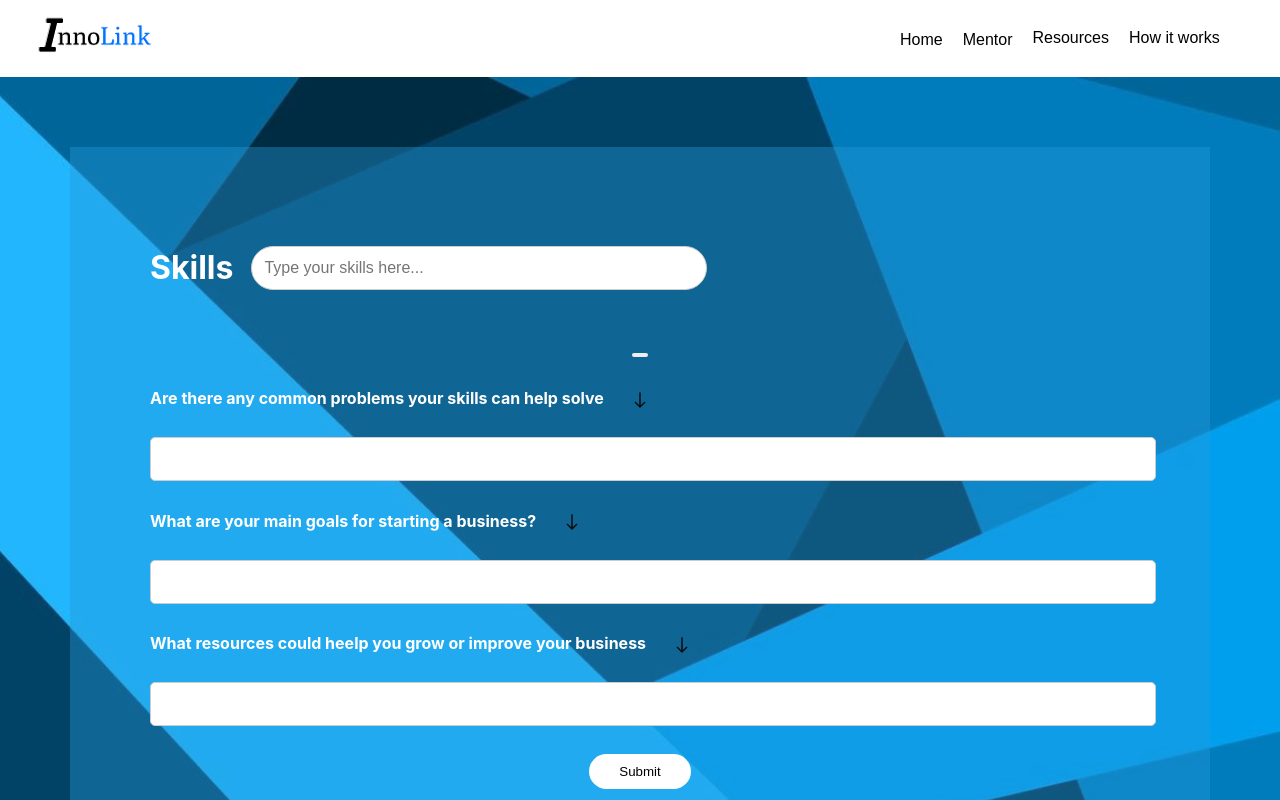
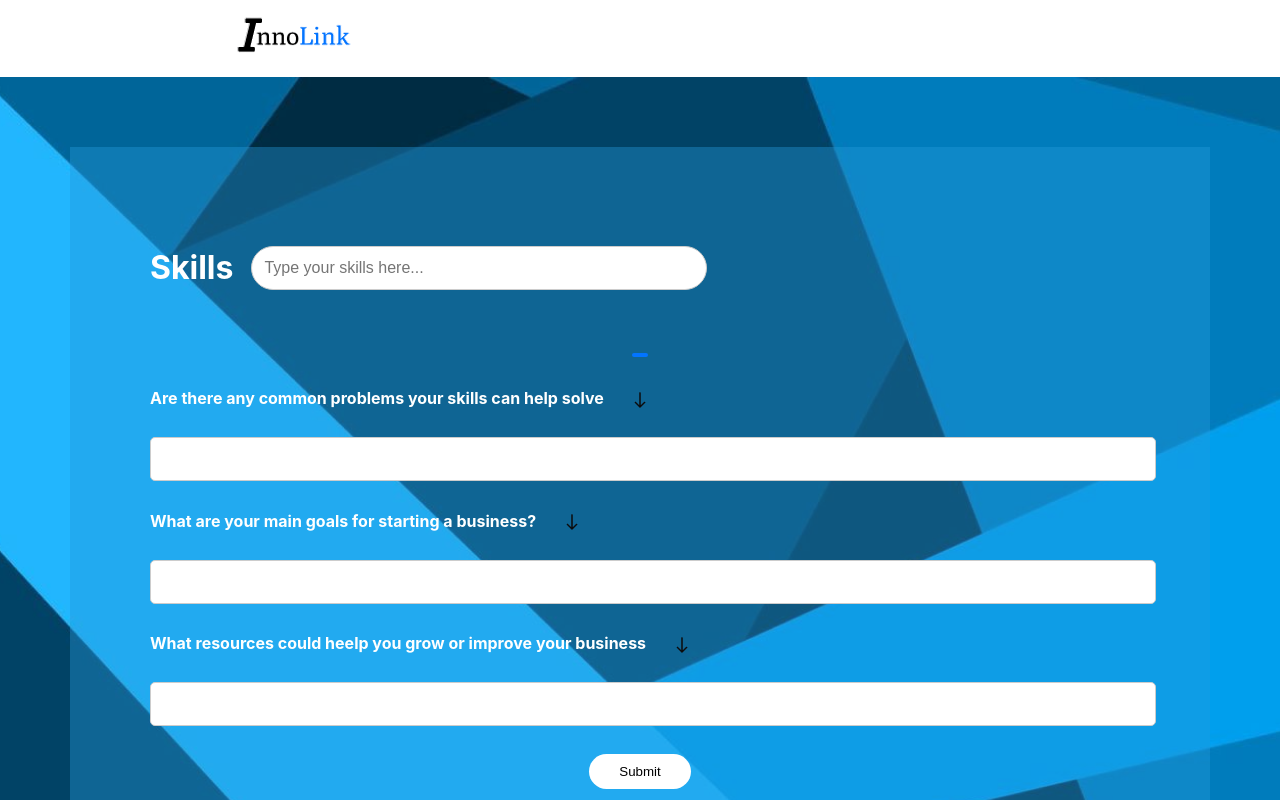
Before and after one commit to prospersibanda/Ino-Link-hackathon, a React (Create React App) app in the folder frontend/: page /skills in a window 1280 px wide. Shown: the top 800 px of the page. Built offline with nearby package versions, Linux system fonts and the light colour scheme.

Commit message:
fixed styling of some pages

```diff
--- a/frontend/src/App.js
+++ b/frontend/src/App.js
@@ -9,15 +9,13 @@ import YouthDashboard from './pages/YouthDashboard';
 import ExploreResources from './pages/ExploreResources';
 import ChatWindow from './pages/ChatWindow';
 import NotFound from './pages/NotFound';
-import Navbar from './components/Navbar/Navbar';
 import JoinUsForm from './components/JoinUsForm/JoinUsForm';
 import Skills from './components/skillsForm/skillsForm';
-
 
 function App() {
   return (
     <Router>
-      <Navbar/>
+
       <div className="App">
         <Routes>
           <Route path="/" element={<Home />} />
--- a/frontend/src/components/JoinUsForm/JoinUsForm.jsx
+++ b/frontend/src/components/JoinUsForm/JoinUsForm.jsx
@@ -2,6 +2,7 @@ import React, { useContext } from 'react';
 import './JoinUsForm.css';
 import { useNavigate } from 'react-router-dom';
 import { UserContext } from '../../context/UserContext';
+import Navbar from '../Navbar2/Navbar2';
 
 const JoinUsForm = () => {
   const { userData, setUserData } = useContext(UserContext);
@@ -46,6 +47,8 @@ const JoinUsForm = () => {
   };
 
   return (
+    <>
+    <Navbar/>
     <div className="join-us-container">
       <div className="join-us-form">
         <h2>Join us</h2>
@@ -155,6 +158,7 @@ const JoinUsForm = () => {
         </form>
       </div>
     </div>
+    </>
   );
 };
 
--- a/frontend/src/components/LoginForm/LoginForm.jsx
+++ b/frontend/src/components/LoginForm/LoginForm.jsx
@@ -1,6 +1,7 @@
 import React, { useState } from 'react';
 import './LoginForm.css';
 import { useNavigate } from 'react-router';
+import Navbar from '../../components/Navbar2/Navbar2'
 
 
 
@@ -45,6 +46,8 @@ const LoginForm = () => {
   };
 
   return (
+    <>
+    <Navbar/>
     <div className="login-container">
       <div className="login-form">
         <h2>Log in</h2>
@@ -80,6 +83,7 @@ const LoginForm = () => {
         </p>
       </div>
     </div>
+    </>
   );
 };
 
--- a/frontend/src/components/MentorProfile.jsx/MentorProfile.jsx
+++ b/frontend/src/components/MentorProfile.jsx/MentorProfile.jsx
@@ -3,6 +3,7 @@ import './MentorProfile.css';
 import banner from '../../Assets/banner.jpg';
 import { FaLock, FaGem, FaArrowRight, FaInfoCircle } from 'react-icons/fa';
 import { useNavigate } from 'react-router-dom';
+import Navbar from '../Navbar2/Navbar2';
 
 const MentorProfile = () => {
     const navigate = useNavigate();
@@ -12,6 +13,8 @@ const MentorProfile = () => {
     };
 
     return (
+        <>
+        <Navbar/>
         <div className="mentor-profile-container">
             {/* Profile Header */}
             <div className="profile-header">
@@ -61,6 +64,7 @@ const MentorProfile = () => {
                 </div>
             </div>
         </div>
+        </>
     );
 };
 
--- a/frontend/src/components/Navbar/Navbar.css
+++ b/frontend/src/components/Navbar/Navbar.css
@@ -8,6 +8,10 @@
 
   .navbar-logo {
     width: 100%;
+
+  }
+  .navbar-logo img{
+    margin-right: 700px;
   }
 
   .logo-letter {
@@ -19,7 +23,7 @@
     list-style: none;
     display: flex;
     gap: 20px;
-    margin-left: -50vh;
+  margin-left: -80vh;
 
   }
 
@@ -54,3 +58,14 @@
       display: none;
     }
   }
+
+  button .sign-up{
+    color: white;
+  }
+  button{
+    background-color: #0274FF ;
+    border: none;
+    border-radius: 20px;
+    padding: 10px 20px;
+
+  }
--- a/frontend/src/components/Navbar/Navbar.jsx
+++ b/frontend/src/components/Navbar/Navbar.jsx
@@ -12,14 +12,17 @@ const Navbar = () => {
         </Link>
       </div>
       <ul className="navbar-links">
-        <li  className='acive'><a href="#home">Home</a></li>
+        <li  className='acive'><a href="#home">Business idea</a></li>
+        <Link to={'/dashboard'}>
         <li><a href="#mentor">Mentor</a></li>
+        </Link>
         <Link to='/explore'>
         <li><a href="#resources">Resources</a></li>
         </Link>
         <Link to={'/skills'}>
-        <li><a href="#how-it-works">How it works</a></li>
+        <li><a href="#how-it-works">Skills</a></li>
         </Link>
+        <button><a href="#how-it-works" className='sign-up' >Sign Up</a></button>
       </ul>
     </nav>
   );
--- /dev/null
+++ b/frontend/src/components/Navbar2/Navbar2.jsx
@@ -0,0 +1,22 @@
+// Navbar.js
+import React from 'react';
+import logo from '../../Assets/logo.png'
+import { Link } from 'react-router-dom';
+import '../Navbar/Navbar.css'
+
+
+
+
+const Navbar = () => {
+  return (
+    <nav className="navbar">
+      <div className="navbar-logo">
+        <Link to={'/'}>
+        <img src={logo} alt="" />
+        </Link>
+      </div>
+    </nav>
+  );
+}
+
+export default Navbar;
--- a/frontend/src/components/SignupForm/SignupForm.jsx
+++ b/frontend/src/components/SignupForm/SignupForm.jsx
@@ -2,6 +2,7 @@ import React, { useState, useContext } from 'react';
 import './SignupForm.css';
 import { useNavigate } from 'react-router-dom';
 import { UserContext } from '../../context/UserContext';
+import Navbar from '../Navbar2/Navbar2';
 
 
 const SignupForm = () => {
@@ -24,6 +25,8 @@ const SignupForm = () => {
   };
 
   return (
+    <>
+    <Navbar/>
     <div className="signup-container">
       <div className="signup-form">
         <h2>Create an account</h2>
@@ -82,6 +85,7 @@ const SignupForm = () => {
         </form>
       </div>
     </div>
+    </>
   );
 };
 
--- a/frontend/src/components/skillsForm/skillsForm.jsx
+++ b/frontend/src/components/skillsForm/skillsForm.jsx
@@ -1,6 +1,7 @@
 import React, { useState } from "react";
 import '../../styles/skills.css'
 import arrow from '../../Assets/arrow2.png'
+import Navbar from "../Navbar2/Navbar2";
 
 function Skills(){
     const [skills, setSkills] = useState(''); // State to hold the current input value
@@ -28,6 +29,7 @@ function Skills(){
 
     return(
         <>
+        <Navbar/>
         <div className="skill-home">
             <div className="skill-inside">
      <div className="skill-search">
--- a/frontend/src/pages/Home.jsx
+++ b/frontend/src/pages/Home.jsx
@@ -6,13 +6,17 @@ import text from '../Assets/text.png'
 import access from '../Assets/access1.png'
 import search from '../Assets/search.png'
 import { Link } from 'react-router-dom';
+import Navbar from '../components/Navbar/Navbar';
 
 
 
 const Home = () => {
   return (
+
       <>
+         <Navbar/>
       <div className='hero-section'>
+
         <div className='hero-heading'>
           <h1>Find a business idea, get industry help from mentors across the world and take control of your future</h1>
           <button className='hero-btn'>Explore ideas</button>
```
